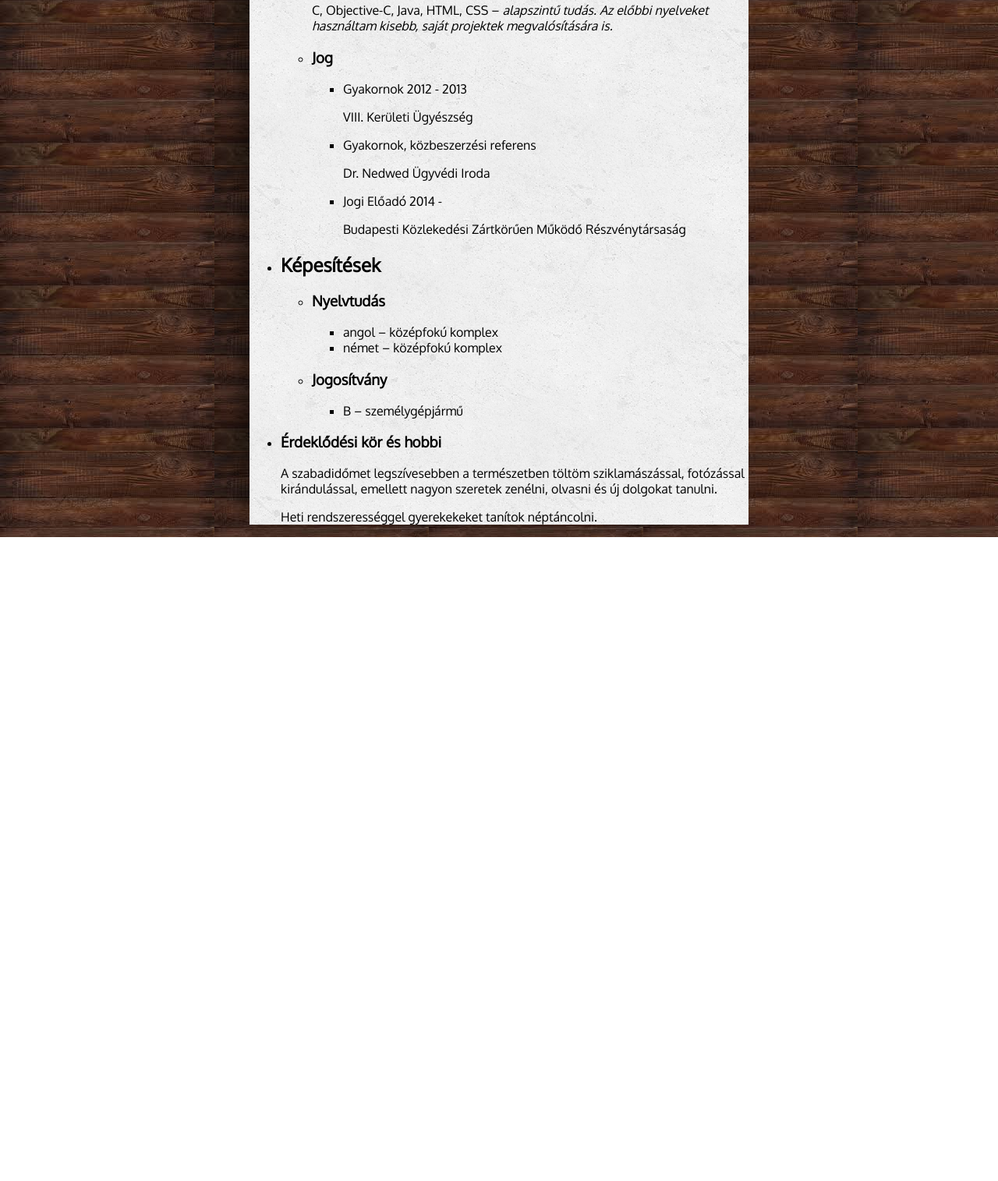
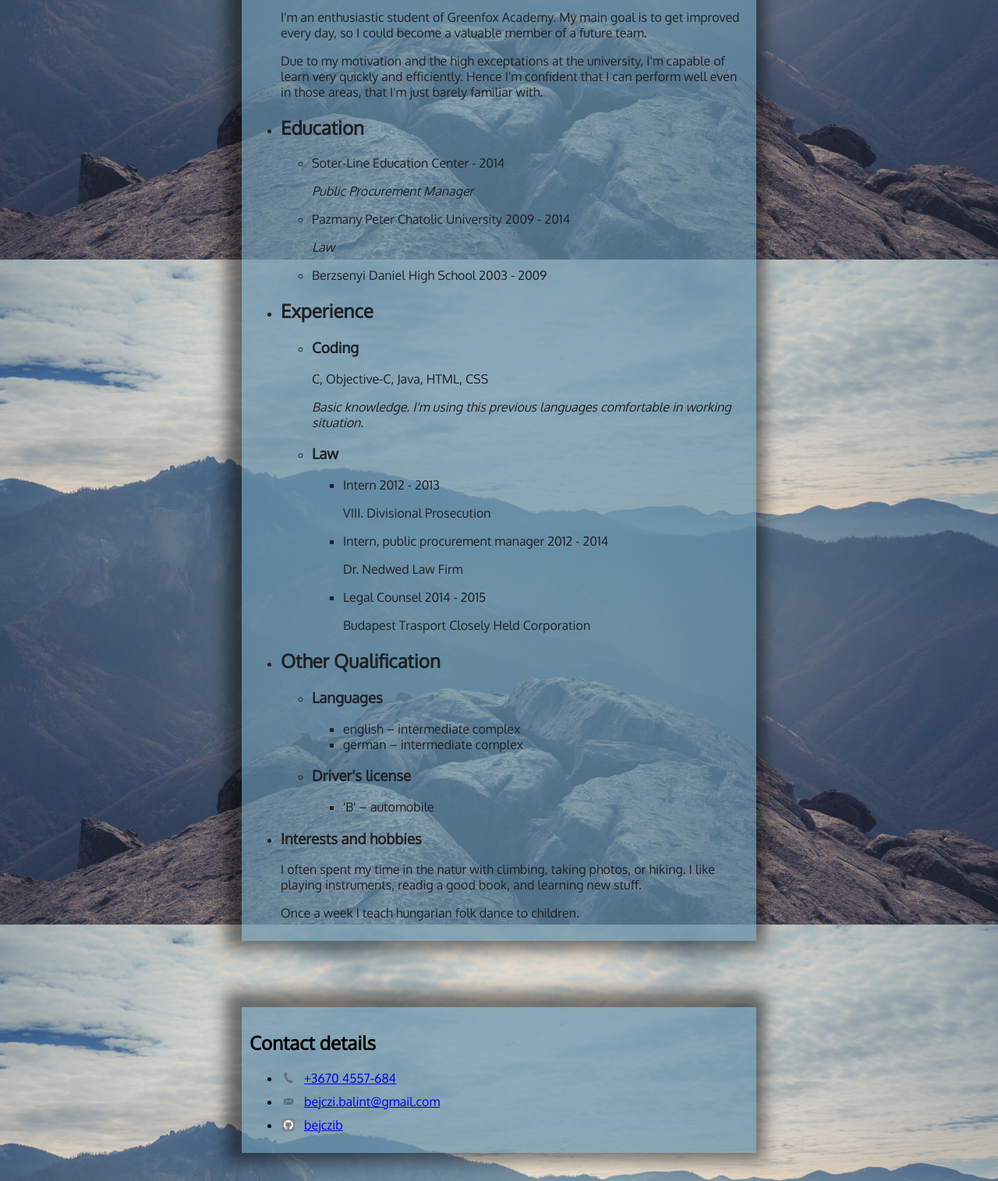
Before and after one commit to green-fox-academy/bejczib, a plain HTML site: page week-1/thur/cv_bejczib/index.html in a window 1280 px wide. Shown: the part 520-2035 px from the top of the page at 78% size. Before the commit the page ends 1209 px from the top, so only its background shows below. Drawn offline with Linux system fonts and the light colour scheme.

Commit message:
->add contact-page below .page ->tranlate the content to english ->add action to contact details
->improve main.css
	->add background-image and fix its attachment
	->set the opacity
	->improve header

```diff
--- a/week-1/thur/cv_bejczib/CSS/main.css
+++ b/week-1/thur/cv_bejczib/CSS/main.css
@@ -1,26 +1,75 @@
+
+
+/**********************
+background
+**********************/
 
 body {
   margin: 0;
   padding: 0;
-  background-image: url(../img/cv_background.jpg);
+  background-image: url(../img/Cover.jpg);
   background-attachment: fixed;
-
-
+  background-repeat: no-repeat;
+  background-size: cover;
 }
 
-.page {
-  background-image: url(../img/page_background.png);
-  max-width: 40em;
-  margin: 0 auto;
-  background-color: grey;
-  font-family: 'Oxygen', sans-serif;
-  box-shadow: -20px -7px 35px rgba(0, 0, 0, 0.6);
+/**********************
+heading
+**********************/
+
+header {
+    text-align: center;
+    margin: 0, auto;
+    padding-bottom: 80px;
+    font-size: 2em;
 }
 
-header {
-  font-family: 'Cabin', sans-serif;
+/**********************
+Page
+**********************/
+.page {
+  max-width: 40em;
+  margin: 0 auto 85px;
+  background-color: rgba(100, 144, 170, 0.7);
+  font-family: 'Oxygen', sans-serif;
+  box-shadow: -5px -5px 20px 15px rgba(0, 0, 0, 0.5);
+  padding: 10px 10px 10px 10px;
+  color: rgb(30, 32, 36)
 }
 
-.kacsa.majom olyan kacsa ami majom is
+/**********************
+Contact info
+**********************/
 
-.kacsa . majom olyan majom osztályú elem aminek van kacsa osztálya is.
+.contact-page {
+  max-width: 40em;
+  margin: 0 auto 400px;
+  background-color: rgba(100, 144, 170, 0.7);
+  font-family: 'Oxygen', sans-serif;
+  box-shadow: -5px -5px 20px 15px rgba(0, 0, 0, 0.5);
+  padding: 10px 10px 10px 10px;
+  color: rgb(30, 32, 36)
+  text-decoration: none;
+  list-style: none;
+}
+
+.contact-info a {
+  display: block;
+  min-height: 20px;
+  background-repeat: no-repeat;
+  background-size: 20px 20px;
+  padding: 0 0 0 30px;
+  margin: 0 0 10px;
+}
+
+.contact-info li.phone a {
+  background-image: url(../img/phone.png);
+}
+
+.contact-info li.email a {
+  background-image: url(../img/mail.png);
+}
+
+.contact-info li.github a {
+  background-image: url(../img/github-wrap.png);
+}
--- a/week-1/thur/cv_bejczib/index.html
+++ b/week-1/thur/cv_bejczib/index.html
@@ -1,84 +1,99 @@
 <!DOCTYPE html>
-<html>
+<html> <!-- Check the grammar!-->
   <head>
     <meta charset="utf-8">
     <title>Balint Bejczi | CV</title>
     <link href="https://fonts.googleapis.com/css?family=Cabin|Oxygen" rel="stylesheet" type="text/css">
     <link rel="stylesheet" href="css/main.css">
   </head>
+  <header>
+    <h1>Hi</h1>
+    <h1>my name is Balint Bejczi</h1>
+    <h2>and this is my CV</h2>
+  </header>
   <body>
     <div class="page">
-      <h1>Balint Bejczi</h1>
-      <p>bejczi.balint@gmail.com</p>
-      <p>+3670 4557 684</p>
       <ul>
         <li>
-          <h2>Tanulmányok</h2>
+        <h2>About me</h2>
+          <p> I'm an enthusiastic student of Greenfox Academy. My main goal is to get improved every day, so I could become a valuable member of a future team. </p>
+          <p> Due to my motivation and the high exceptations at the university, I'm capable of learn very quickly and efficiently. Hence I'm confident that I can perform well even in those areas, that I'm just barely familiar with.</p>
+        </li>
+        <li>
+          <h2>Education</h2>
           <ul>
             <li>
-               <p>Soter-Line Oktatási Központ	2014</p>
-               <p>Közbeszerzési Referens</p>
+               <p>Soter-Line Education Center - 2014</p>
+               <p><em>Public Procurement Manager</em></p>
             </li>
              <li>
-               <p>Pázmány Péter Katolikus Egyetem Jog és Államtudomnyi Kar 	2009 - 2014</p>
-               <p>Jogász</p>
+               <p>Pazmany Peter Chatolic University 2009 - 2014</p>
+               <p><em>Law</em></p>
              </li>
              <li>
-               <p>Berzsenyi Dániel Gimnázium	2003 - 2009</p>
-               <p>Hatosztályos specializáció</p>
+               <p>Berzsenyi Daniel High School 2003 - 2009</p>
              </li>
           </ul>
         </li>
         <li>
-          <h2>Eddigi tapasztalatok</h2>
+          <h2>Experience</h2>
           <ul>
             <li>
-              <h3>Programozás</h3>
-              <p>C, Objective-C, Java, HTML, CSS – <em>alapszintű tudás. Az előbbi nyelveket használtam kisebb, saját projektek megvalósítására is.</em></p>
+              <h3>Coding</h3>
+              <p>C, Objective-C, Java, HTML, CSS</p>
+              <p><em>Basic knowledge. I'm using this previous languages comfortable in working situation.</em></p>
             </li>
             <li>
-              <h3>Jog</h3>
+              <h3>Law</h3>
               <ul>
                 <li>
-                  <p>Gyakornok	2012 - 2013</p>
-                  <p>VIII. Kerületi Ügyészség</p>
+                  <p>Intern	2012 - 2013</p>
+                  <p>VIII. Divisional Prosecution</p>
                 </li>
                 <li>
-                  <p>Gyakornok, közbeszerzési referens</p>
-                  <p>Dr. Nedwed Ügyvédi Iroda</p>
+                  <p>Intern, public procurement manager 2012 - 2014</p>
+                  <p>Dr. Nedwed Law Firm</p>
                 </li>
                 <li>
-                  <p>Jogi Előadó	2014 -</p>
-                  <p>Budapesti Közlekedési Zártkörűen Működő Részvénytársaság</p>
+                  <p>Legal Counsel 2014 - 2015</p>
+                  <p>Budapest Trasport Closely Held Corporation</p>
                 </li>
               </ul>
             </li>
           </ul>
         </li>
         <li>
-          <h2>Képesítések</h2>
+          <h2>Other Qualification</h2>
           <ul>
             <li>
-              <h3>Nyelvtudás</h3>
+              <h3>Languages</h3>
               <ul>
-                <li>angol – középfokú komplex</li>
-                <li>német – középfokú komplex</li>
+                <li>english – intermediate complex</li>
+                <li>german – intermediate complex</li>
               </ul>
             </li>
             <li>
-              <h3>Jogosítvány</h3>
+              <h3>Driver's license</h3>
               <ul>
-                <li>B – személygépjármű</li>
+                <li>'B' – automobile </li>
               </ul>
             </li>
           </ul>
         </li>
         <li>
-          <h3>Érdeklődési kör és hobbi</h3>
-          <p>A szabadidőmet legszívesebben a természetben töltöm sziklamászással, fotózással kirándulással, emellett nagyon szeretek zenélni, olvasni és új dolgokat tanulni.</p>
-          <p>Heti rendszerességgel gyerekekeket tanítok néptáncolni.</p>
+          <h3>Interests and hobbies</h3>
+          <p>I often spent my time in the natur with climbing, taking photos, or hiking. I like playing instruments, readig a good book, and learning new stuff.</p>
+          <p>Once a week I teach hungarian folk dance to children.</p>
         </li>
       </ul>
     </div>
+    <div class="contact-page">
+        <h2>Contact details</h2>
+        <ul class="contact-info">
+          <li class="phone"><a href="tel:+3670 4557-684-">+3670 4557-684</a></li>
+          <li class="email"><a href="mailto:bejczi.balint@gmail.com">bejczi.balint@gmail.com</a></li>
+          <li class="github"><a href="https://github.com/bejczib">bejczib</a></li>
+        </ul>
+    </div>
   </body>
 </html>
```
Also changed, not shown: week-1/thur/cv_bejczib/img/cover.jpg (added), week-1/thur/cv_bejczib/img/cv_background.jpg (deleted), week-1/thur/cv_bejczib/img/facebook-wrap.png (added), week-1/thur/cv_bejczib/img/github-wrap.png (added), week-1/thur/cv_bejczib/img/mail.png (added), week-1/thur/cv_bejczib/img/page_background.png (deleted), week-1/thur/cv_bejczib/img/phone.png (added), week-1/thur/cv_bejczib/img/profile_image.jpg (added), week-1/thur/cv_bejczib/img/twitter-wrap.png (added).
